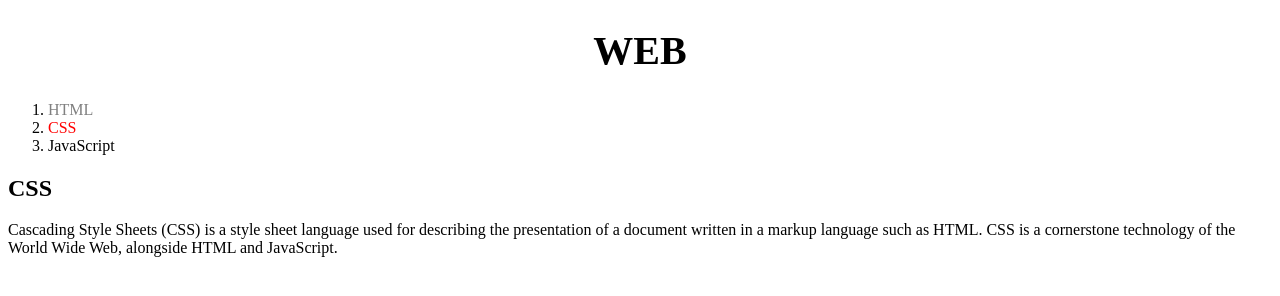
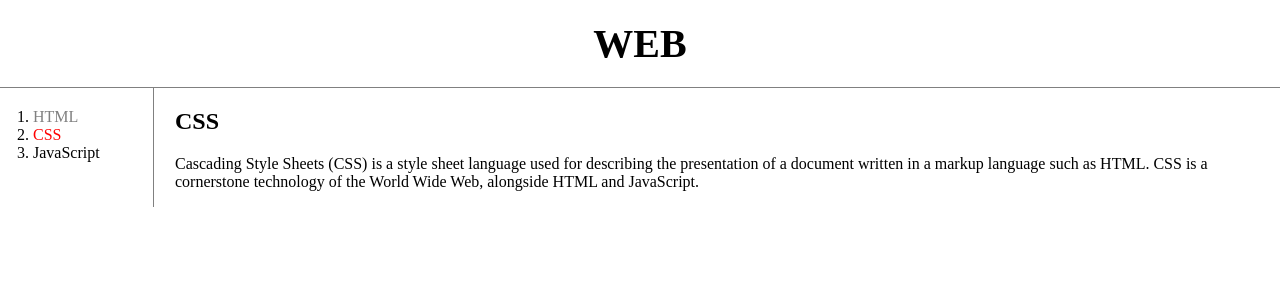
Before and after one commit to hwahyeon/opentutorials-web, a plain HTML site: page WEB2 - CSS/2.html in a window 1280 px wide. Drawn offline with Linux system fonts and the light colour scheme.

Commit message:
Grid 공부

```diff
--- a/WEB2 - CSS/2.html
+++ b/WEB2 - CSS/2.html
@@ -2,11 +2,11 @@
 <html>
     <head>
         <title>WEB1 - CSS</title>
-    <meta charset="utf-8">
+        <meta charset="utf-8" />
         <!--style안에 CSS문법을 넣으면 된다.-->
         <style>
             a {
-            color:black;
+                color: black;
                 text-decoration: none;
             }
             /*
@@ -14,28 +14,61 @@
         .saw : 클래스 값이 saw인 태그를 의미
         */
             .saw {
-            color:gray;
+                color: gray;
             }
             /*
         id가 active인 것
         */
             #active {
-            color:red;
+                color: red;
+            }
+            body {
+                margin: 0;
             }
             h1 {
-            font-size:40px;
+                font-size: 40px;
                 text-align: center;
+                border-bottom: 1px solid gray;
+                margin: 0;
+                padding: 20px;
+            }
+            ol {
+                border-right: 1px solid gray;
+                width: 100px;
+                margin: 0;
+                padding: 20px;
+            }
+            #grid {
+                display: grid;
+                grid-template-columns: 150px 1fr;
+            }
+            #grid ol {
+                padding-left: 33px;
+            }
+            #grid #article {
+                padding-left: 25px;
             }
         </style>
     </head>
     <body>
         <h1><a href="index.html">WEB</a></h1>
+        <div id="grid">
             <ol>
                 <li><a href="1.html" class="saw">HTML</a></li>
                 <li><a href="2.html" class="saw" id="active">CSS</a></li>
                 <li><a href="3.html">JavaScript</a></li>
             </ol>
-
+            <div id="article">
+                <h2>CSS</h2>
+                <p>
+                    Cascading Style Sheets (CSS) is a style sheet language used
+                    for describing the presentation of a document written in a
+                    markup language such as HTML. CSS is a cornerstone
+                    technology of the World Wide Web, alongside HTML and
+                    JavaScript.
+                </p>
+            </div>
+        </div>
         <!--
         class선택자는 나중에 나오는 것이 적용된다.
         id선택자 > class선택자 > tag선택자
@@ -77,9 +110,5 @@
         <li><a href="2.html"><font color="red">CSS</font></a></li>
         <li><a href="3.html"><font color="red">JavaScript</font></a></li>
     </ol>
-    -->
-
-    <h2>CSS</h2>
-    <p>Cascading Style Sheets (CSS) is a style sheet language used for describing the presentation of a document written in a markup language such as HTML. CSS is a cornerstone technology of the World Wide Web, alongside HTML and JavaScript.</p>
-</body>
+    --></body>
 </html>
```
Also changed, not shown: WEB2 - CSS/grid.html (added, +24 -0 lines). Lines whose indentation alone changed are shown as unchanged.
